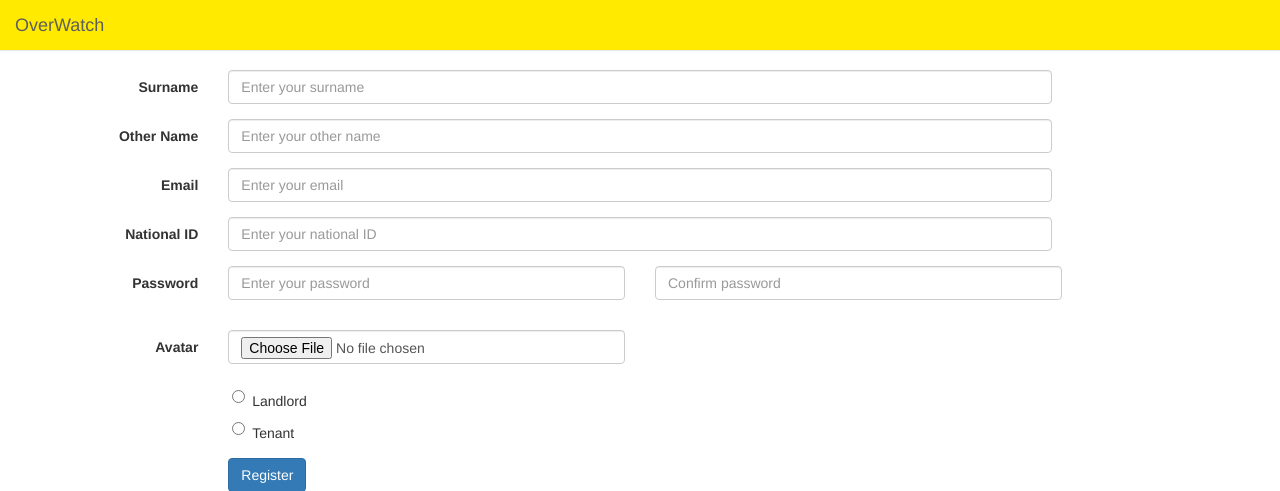
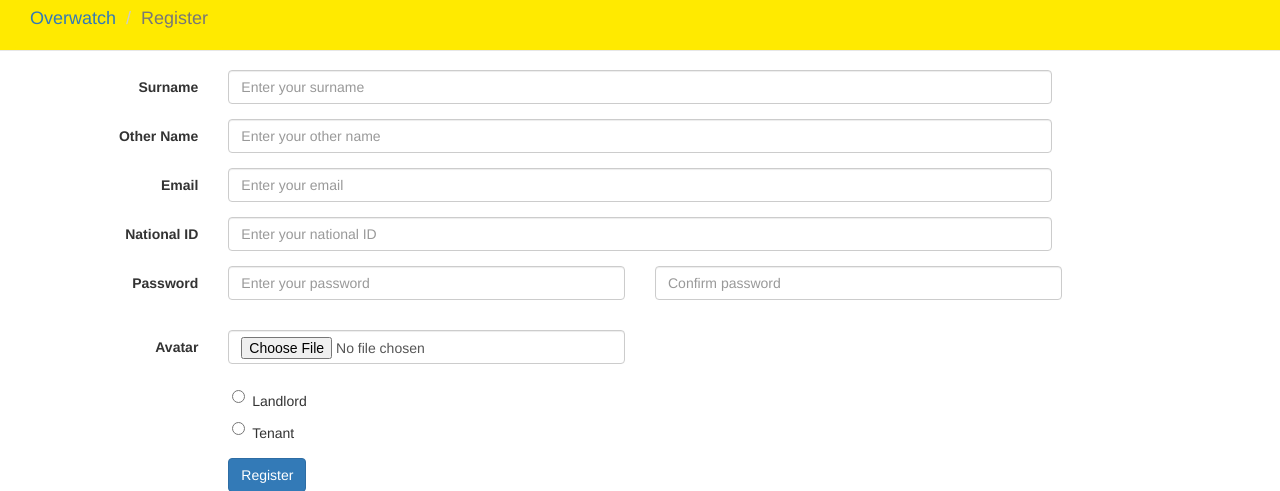
Before and after one commit to briankiragu/overwatch, a PHP site: page /templates/register.php in a window 1280 px wide. Shown: the top 491 px of the page. Run offline with PHP 8.4, Linux system fonts and the light colour scheme.

Commit message:
Added breadcrumbs UI

```diff
--- a/templates/landlord/estates.php
+++ b/templates/landlord/estates.php
@@ -35,6 +35,7 @@
 <!--    Review collapse bar-->
     <div class="col-sm-12 collapse" id="{{ x.estate_ID }}" data-ng-repeat="r in reviews">
       <div>{{ r.content }}</div>
+      <span class="divider"></span>
     </div>
   </div>
 </div>
--- a/templates/login.php
+++ b/templates/login.php
@@ -46,7 +46,11 @@
           <span class="icon-bar"></span>
           <span class="icon-bar"></span>
         </button>
-        <a class="navbar-brand" href="../index.php">OverWatch</a>
+<!--        <a class="navbar-brand" href="../index.php">OverWatch</a>-->
+        <ul class="breadcrumb navbar-brand" style="background-color: #ffea00; margin: 0">
+          <li><a href="../index.php">Overwatch</a> <span class="divider"></span></li>
+          <li class="active">Login</li>
+        </ul>
       </div>
     </div><!-- /.container-fluid -->
   </nav>
--- a/templates/register.php
+++ b/templates/register.php
@@ -50,12 +50,18 @@ ob_start();
           <span class="icon-bar"></span>
           <span class="icon-bar"></span>
         </button>
-        <a class="navbar-brand" href="../index.php">OverWatch</a>
+<!--        <a class="navbar-brand" href="../index.php">OverWatch</a>-->
+
+        <ul class="breadcrumb navbar-brand" style="background-color: #ffea00; margin: 0">
+          <li><a href="../index.php">Overwatch</a> <span class="divider"></span></li>
+          <li class="active">Register</li>
+        </ul
       </div>
     </div><!-- /.container-fluid -->
   </nav>
 
   <div class="container-fluid">
+
     <form enctype="multipart/form-data" class="form-horizontal"
      action="<?php echo $_SERVER['PHP_SELF']; ?>" method="post">
 
```
